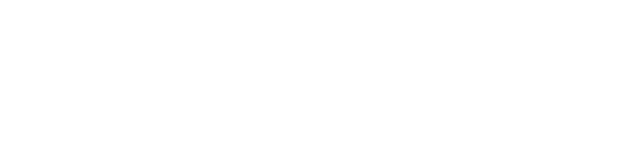
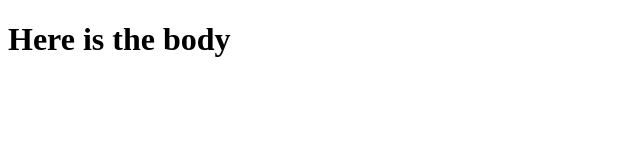
Before and after one commit to anesudock411/anesudock411, a plain HTML site: page index.html in a window 1280 px wide. Shown: the whole page, without its empty margins (0-640 px from the left). Drawn offline with Linux system fonts and the light colour scheme.

```diff
--- a/index.html
+++ b/index.html
@@ -5,6 +5,6 @@
     <title>Title</title>
 </head>
 <body>
-
+<h1>Here is the body</h1>
 </body>
 </html>
```
